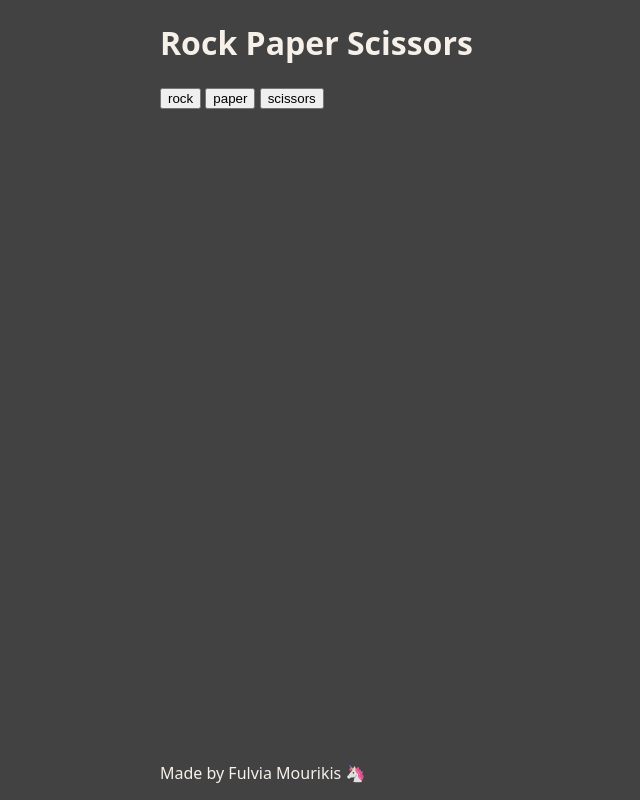
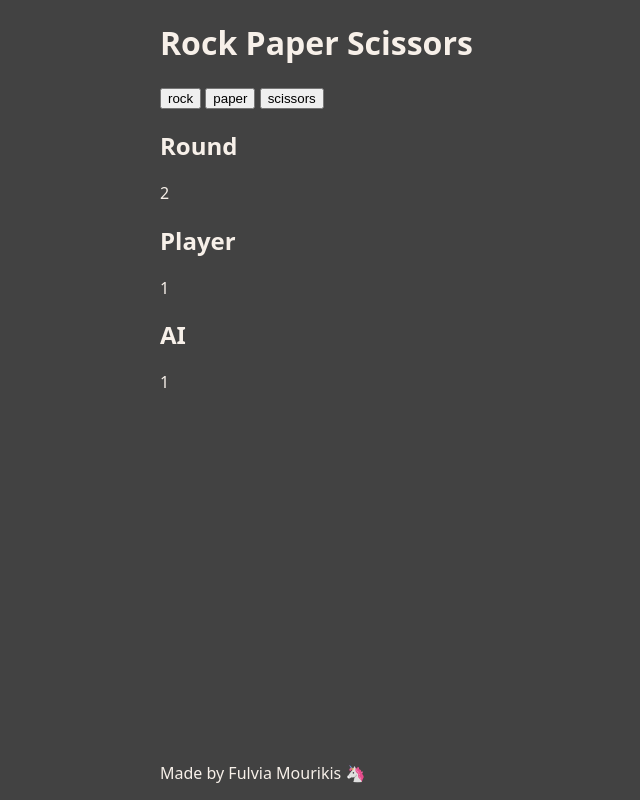
Before and after one commit to zum281/rock-paper-scissors, a plain HTML site: page index.html in a window 1280 px wide. Both pictures are taken after a click on the button "rock". Shown: the whole page, without its empty margins (0-640 px from the left). Drawn offline with Linux system fonts and the light colour scheme.

Commit message:
feat: added basic user interface

```diff
--- a/index.html
+++ b/index.html
@@ -11,9 +11,30 @@
       <h1>Rock Paper Scissors</h1>
     </header>
     <main>
-      <button id="rock">rock</button>
-      <button id="paper">paper</button>
-      <button id="scissors">scissors</button>
+      <div class="choices">
+        <button id="rock">rock</button>
+        <button id="paper">paper</button>
+        <button id="scissors">scissors</button>
+      </div>
+      <div class="round-wrapper">
+        <h2>Round</h2>
+        <p id="round">1</p>
+      </div>
+      <div class="score-wrapper">
+        <div class="score score__player">
+          <h2>Player</h2>
+          <p id="player-score">0</p>
+        </div>
+        <div class="score score__ai">
+          <h2>AI</h2>
+          <p id="ai-score">0</p>
+        </div>
+      </div>
+
+      <div class="game-over">
+        <h2>Game Over</h2>
+        <p id="game-over-message"></p>
+      </div>
     </main>
     <footer>
       <p>Made by Fulvia Mourikis 🦄</p>
--- a/main.js
+++ b/main.js
@@ -17,20 +17,41 @@ const playRound = (
   playerScore,
   aiScore,
   round,
+  endGame,
   playerButtons,
 ) => {
+  const playerScoreCointainer = document.querySelector("#player-score");
+  const aiScoreContainer = document.querySelector("#ai-score");
+  const roundContainer = document.querySelector("#round");
+  const endGameContainer = document.querySelector(".game-over");
+  const endGameMessage = document.querySelector("#game-over-message");
+
   const score = checkWinner(playerChoice);
   playerScore += score[0];
   aiScore += score[1];
-  console.log(playerScore, aiScore);
+
+  playerScoreCointainer.innerHTML = playerScore;
+  aiScoreContainer.innerHTML = aiScore;
+
   round++;
-  console.log(round);
-  if (round === 5) {
-    console.log("game over");
+
+  if (round < 6) roundContainer.innerHTML = round;
+
+  if (round === 6) {
+    endGame = true;
+
     playerButtons.forEach((btn) => (btn.disabled = true));
+
+    endGameContainer.style.display = "block";
+
+    const winner =
+      playerScore > aiScore ? "player" : playerScore < aiScore ? "ai" : "tie";
+
+    if (winner !== "tie") endGameMessage.innerHTML = `${winner} wins the game!`;
+    else endGameMessage.innerHTML = "It's a tie!";
   }
 
-  return { playerScore, aiScore, round };
+  return { playerScore, aiScore, round, endGame };
 };
 
 const playGame = () => {
@@ -38,7 +59,8 @@ const playGame = () => {
 
   let playerScore = 0;
   let aiScore = 0;
-  let round = 0;
+  let round = 1;
+  let endGame = false;
 
   playerButtons.forEach((button) =>
     button.addEventListener("click", (event) => {
@@ -48,12 +70,14 @@ const playGame = () => {
         playerScore,
         aiScore,
         round,
+        endGame,
         playerButtons,
       );
 
       playerScore = result.playerScore;
       aiScore = result.aiScore;
       round = result.round;
+      endGame = result.endGame;
     }),
   );
 };
--- a/style.css
+++ b/style.css
@@ -57,3 +57,7 @@ footer {
 main {
   flex-grow: 1;
 }
+
+.game-over {
+  display: none;
+}
```
Also changed, not shown: 1 other file.
